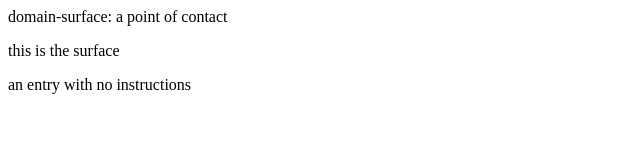
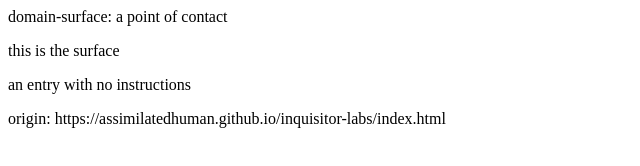
Before and after one commit to AssimilatedHuman/domain-surface, a plain HTML site: page index.html in a window 1280 px wide. Shown: the whole page, without its empty margins (0-640 px from the left). Drawn offline with Linux system fonts and the light colour scheme.

Commit message:
Update index.html

```diff
--- a/index.html
+++ b/index.html
@@ -7,5 +7,6 @@
 <p>domain-surface: a point of contact</p>
 <p>this is the surface</p>
 <p>an entry with no instructions</p>
+<p>origin: https://assimilatedhuman.github.io/inquisitor-labs/index.html</p>
 </body>
 </html>
```
